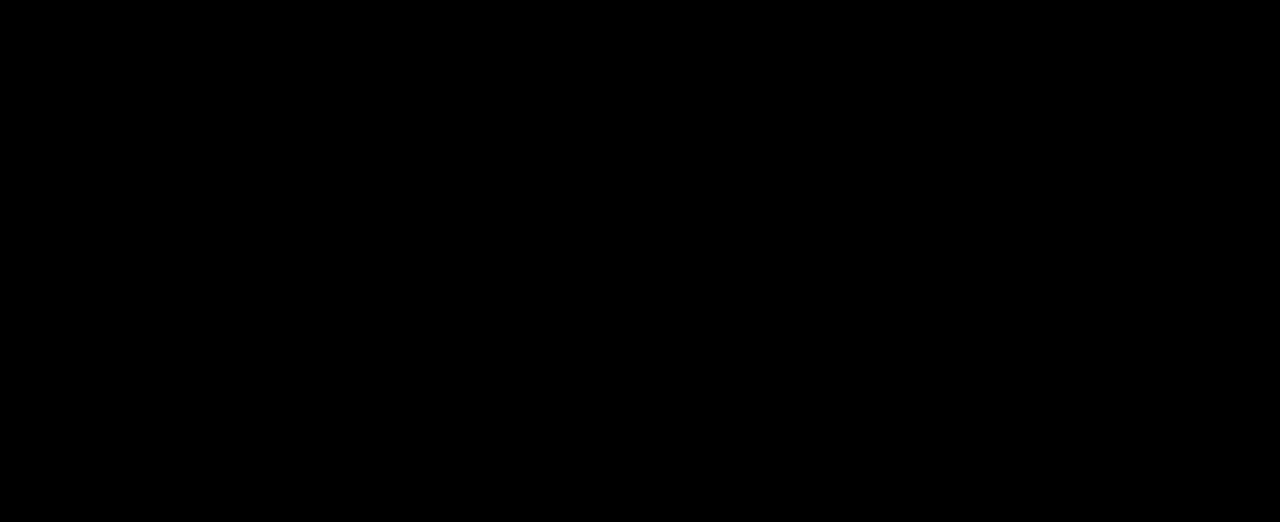
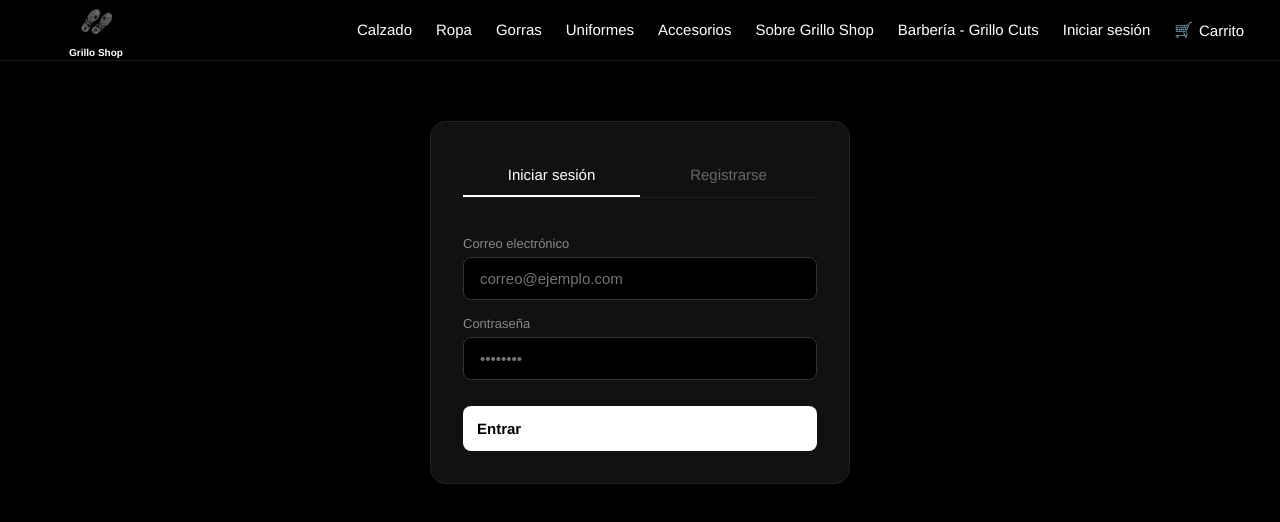
Before and after one commit to danielschez/athlix-catalog, a React (Vite) app in the folder frontend/: page /login in a window 1280 px wide. Before the commit this address had no page. Shown: the top 522 px of the page. Built offline with nearby package versions, Linux system fonts and the light colour scheme.

Commit message:
feat: add login/register page with full form validation and auth context

```diff
--- a/frontend/src/App.jsx
+++ b/frontend/src/App.jsx
@@ -1,5 +1,6 @@
 // src/App.jsx
 import { BrowserRouter, Routes, Route, useLocation } from "react-router-dom";
+import Login from "./pages/Login";
 import Home from "./pages/Home";
 import Calzado from "./pages/Calzado";
 import Ropa from "./pages/Ropa";
@@ -15,12 +16,13 @@ function AppWrapper() {
   const location = useLocation();
 
   // Ocultar footer si la ruta es "/carrito"
-  const hiddenFooterRoutes = ["/carrito", "/barberia"];
+  const hiddenFooterRoutes = ["/carrito", "/barberia", "/about", "/login"];
   const showFooter = !hiddenFooterRoutes.includes(location.pathname);
 
   return (
     <>
       <Routes>
+        <Route path="/login" element={<Login />} />
         <Route path="/" element={<Home />} />
         <Route path="/calzado" element={<Calzado />} />
         <Route path="/ropa" element={<Ropa />} />
--- a/frontend/src/components/Header.jsx
+++ b/frontend/src/components/Header.jsx
@@ -2,10 +2,12 @@
 import { Link } from "react-router-dom";
 import { useState } from "react";
 import { useCart } from "../context/CartContext";
+import { useAuth } from "../context/AuthContext";
 
 export default function Header() {
   const [open, setOpen] = useState(false);
   const { totalItems } = useCart();
+  const { user, logout } = useAuth();
 
   return (
     <header className="border-b border-neutral-800">
@@ -15,11 +17,7 @@ export default function Header() {
           <span className="logo-text">Grillo Shop</span>
         </Link>
 
-        <button
-          className="menu-btn"
-          onClick={() => setOpen(!open)}
-          aria-label="Abrir menú"
-        >
+        <button className="menu-btn" onClick={() => setOpen(!open)} aria-label="Abrir menú">
           ☰
         </button>
 
@@ -31,12 +29,22 @@ export default function Header() {
           <Link to="/accesorios">Accesorios</Link>
           <Link to="/about">Sobre Grillo Shop</Link>
           <Link to="/barberia">Barbería - Grillo Cuts</Link>
+
+          {/* Auth */}
+          {user ? (
+            <>
+              <span style={{ fontSize: "13px", color: "#888" }}>Hola, {user.nombre}</span>
+              <button className="auth-logout-btn" onClick={logout}>Cerrar sesión</button>
+            </>
+          ) : (
+            <Link to="/login">Iniciar sesión</Link>
+          )}
+
+          {/* Carrito - solo desktop */}
           <Link to="/carrito" className="cart-link desktop-only">
             <span className="cart-icon">🛒</span>
             <span className="cart-text">Carrito</span>
-            {totalItems > 0 && (
-              <span className="cart-count">{totalItems}</span>
-            )}
+            {totalItems > 0 && <span className="cart-count">{totalItems}</span>}
           </Link>
         </nav>
       </div>
--- /dev/null
+++ b/frontend/src/context/AuthContext.jsx
@@ -0,0 +1,20 @@
+import { createContext, useContext, useState } from "react";
+
+const AuthContext = createContext();
+
+export function AuthProvider({ children }) {
+  const [user, setUser] = useState(null);
+
+  const login = (nombre) => setUser({ nombre });
+  const logout = () => setUser(null);
+
+  return (
+    <AuthContext.Provider value={{ user, login, logout }}>
+      {children}
+    </AuthContext.Provider>
+  );
+}
+
+export function useAuth() {
+  return useContext(AuthContext);
+}
--- a/frontend/src/index.css
+++ b/frontend/src/index.css
@@ -989,6 +989,31 @@ img {
   display: none;
 }
 
+.pedido-confirmado {
+  text-align: center;
+  padding: 80px 20px;
+  display: flex;
+  flex-direction: column;
+  align-items: center;
+  gap: 16px;
+}
+
+.pedido-icon {
+  font-size: 64px;
+}
+
+.pedido-confirmado h2 {
+  font-size: 28px;
+  font-weight: 700;
+  color: #fff;
+}
+
+.pedido-confirmado p {
+  font-size: 16px;
+  color: #888;
+  max-width: 400px;
+}
+
 @media (max-width: 960px) {
   .filters--desktop {
     display: none;
@@ -1156,3 +1181,148 @@ img {
 .filter-modal .size-button:hover {
   border-color: #111;
 }
+
+.auth-user {
+  display: flex;
+  align-items: center;
+  gap: 12px;
+  font-size: 14px;
+  color: #888;
+}
+
+.auth-logout-btn {
+  font-size: 13px;
+  color: #fff;
+  border: 1px solid #333;
+  padding: 4px 10px;
+  border-radius: 20px;
+  cursor: pointer;
+  transition: all 0.2s;
+}
+
+.auth-logout-btn:hover {
+  border-color: #fff;
+}
+
+.auth-login-btn {
+  font-size: 14px;
+  border: 1px solid #333;
+  padding: 6px 14px;
+  border-radius: 20px;
+  transition: all 0.2s;
+}
+
+.auth-login-btn:hover {
+  border-color: #fff;
+}
+
+.auth-input {
+  width: 100%;
+  padding: 12px 16px;
+  background: #111;
+  border: 1px solid #333;
+  border-radius: 8px;
+  color: #fff;
+  font-size: 15px;
+  outline: none;
+}
+
+.auth-input:focus {
+  border-color: #fff;
+}
+
+.auth-page {
+  display: flex;
+  justify-content: center;
+  align-items: flex-start;
+  padding: 60px 20px;
+  min-height: calc(100vh - 60px);
+}
+
+.auth-card {
+  background: #111;
+  border: 1px solid #222;
+  border-radius: 16px;
+  padding: 32px;
+  width: 100%;
+  max-width: 420px;
+}
+
+.auth-tabs {
+  display: flex;
+  gap: 0;
+  margin-bottom: 28px;
+  border-bottom: 1px solid #222;
+}
+
+.auth-tab {
+  flex: 1;
+  padding: 12px;
+  text-align: center;
+  font-size: 15px;
+  font-weight: 500;
+  color: #666;
+  border-bottom: 2px solid transparent;
+  transition: all 0.2s;
+}
+
+.auth-tab.active {
+  color: #fff;
+  border-bottom-color: #fff;
+}
+
+.auth-form {
+  display: flex;
+  flex-direction: column;
+  gap: 6px;
+}
+
+.auth-label {
+  font-size: 13px;
+  color: #888;
+  margin-top: 10px;
+}
+
+.auth-input {
+  width: 100%;
+  padding: 12px 16px;
+  background: #000;
+  border: 1px solid #333;
+  border-radius: 8px;
+  color: #fff;
+  font-size: 15px;
+  outline: none;
+  transition: border-color 0.2s;
+}
+
+.auth-input:focus {
+  border-color: #fff;
+}
+
+.auth-submit-btn {
+  margin-top: 20px;
+  width: 100%;
+  padding: 14px;
+  background: #fff;
+  color: #000;
+  font-size: 15px;
+  font-weight: 600;
+  border: none;
+  border-radius: 8px;
+  cursor: pointer;
+  transition: opacity 0.2s;
+}
+
+.auth-submit-btn:hover {
+  opacity: 0.85;
+}
+
+.auth-error {
+  background: #1a0000;
+  border: 1px solid #b60808;
+  color: #ff6b6b;
+  font-size: 14px;
+  padding: 10px 14px;
+  border-radius: 8px;
+  margin-bottom: 8px;
+}
--- a/frontend/src/main.jsx
+++ b/frontend/src/main.jsx
@@ -2,13 +2,16 @@
 import ReactDOM from "react-dom/client";
 import { HelmetProvider } from "react-helmet-async";
 import { CartProvider } from "./context/CartContext";
+import { AuthProvider } from "./context/AuthContext";
 import App from "./App";
 import "./index.css";
 
 ReactDOM.createRoot(document.getElementById("root")).render(
   <HelmetProvider>
-    <CartProvider>
-      <App />
-    </CartProvider>
+    <AuthProvider>
+      <CartProvider>
+        <App />
+      </CartProvider>
+    </AuthProvider>
   </HelmetProvider>
 );
--- /dev/null
+++ b/frontend/src/pages/Login.jsx
@@ -0,0 +1,166 @@
+// src/pages/Login.jsx
+import { useState } from "react";
+import { useNavigate } from "react-router-dom";
+import { useAuth } from "../context/AuthContext";
+import Header from "../components/Header";
+
+export default function Login() {
+  const { login } = useAuth();
+  const navigate = useNavigate();
+  const [modo, setModo] = useState("login");
+  const [error, setError] = useState("");
+
+  const [loginForm, setLoginForm] = useState({ correo: "", password: "" });
+  const [registerForm, setRegisterForm] = useState({
+    nombre: "",
+    correo: "",
+    password: "",
+    confirmPassword: "",
+    telefono: "",
+  });
+
+  const handleLogin = () => {
+    setError("");
+    if (!loginForm.correo || !loginForm.password) {
+      setError("Por favor completa todos los campos.");
+      return;
+    }
+    login({ nombre: loginForm.correo.split("@")[0], correo: loginForm.correo });
+    navigate("/");
+  };
+
+  const handleRegister = () => {
+    setError("");
+    const { nombre, correo, password, confirmPassword, telefono } = registerForm;
+
+    if (!nombre || !correo || !password || !confirmPassword || !telefono) {
+      setError("Por favor completa todos los campos.");
+      return;
+    }
+    if (password !== confirmPassword) {
+      setError("Las contraseñas no coinciden.");
+      return;
+    }
+    if (password.length < 6) {
+      setError("La contraseña debe tener al menos 6 caracteres.");
+      return;
+    }
+    if (!/\S+@\S+\.\S+/.test(correo)) {
+      setError("Ingresa un correo válido.");
+      return;
+    }
+
+    login({ nombre, correo });
+    navigate("/");
+  };
+
+  return (
+    <>
+      <Header />
+      <main className="auth-page">
+        <div className="auth-card">
+
+          {/* Tabs */}
+          <div className="auth-tabs">
+            <button
+              className={`auth-tab ${modo === "login" ? "active" : ""}`}
+              onClick={() => { setModo("login"); setError(""); }}
+            >
+              Iniciar sesión
+            </button>
+            <button
+              className={`auth-tab ${modo === "registro" ? "active" : ""}`}
+              onClick={() => { setModo("registro"); setError(""); }}
+            >
+              Registrarse
+            </button>
+          </div>
+
+          {error && <p className="auth-error">{error}</p>}
+
+          {/* LOGIN */}
+          {modo === "login" && (
+            <div className="auth-form">
+              <label className="auth-label">Correo electrónico</label>
+              <input
+                className="auth-input"
+                type="email"
+                placeholder="correo@ejemplo.com"
+                value={loginForm.correo}
+                onChange={(e) => setLoginForm({ ...loginForm, correo: e.target.value })}
+              />
+
+              <label className="auth-label">Contraseña</label>
+              <input
+                className="auth-input"
+                type="password"
+                placeholder="••••••••"
+                value={loginForm.password}
+                onChange={(e) => setLoginForm({ ...loginForm, password: e.target.value })}
+              />
+
+              <button className="auth-submit-btn" onClick={handleLogin}>
+                Entrar
+              </button>
+            </div>
+          )}
+
+          {/* REGISTRO */}
+          {modo === "registro" && (
+            <div className="auth-form">
+              <label className="auth-label">Nombre completo</label>
+              <input
+                className="auth-input"
+                type="text"
+                placeholder="Juan Pérez"
+                value={registerForm.nombre}
+                onChange={(e) => setRegisterForm({ ...registerForm, nombre: e.target.value })}
+              />
+
+              <label className="auth-label">Correo electrónico</label>
+              <input
+                className="auth-input"
+                type="email"
+                placeholder="correo@ejemplo.com"
+                value={registerForm.correo}
+                onChange={(e) => setRegisterForm({ ...registerForm, correo: e.target.value })}
+              />
+
+              <label className="auth-label">Teléfono</label>
+              <input
+                className="auth-input"
+                type="tel"
+                placeholder="442 123 4567"
+                value={registerForm.telefono}
+                onChange={(e) => setRegisterForm({ ...registerForm, telefono: e.target.value })}
+              />
+
+              <label className="auth-label">Contraseña</label>
+              <input
+                className="auth-input"
+                type="password"
+                placeholder="Mínimo 6 caracteres"
+                value={registerForm.password}
+                onChange={(e) => setRegisterForm({ ...registerForm, password: e.target.value })}
+              />
+
+              <label className="auth-label">Repetir contraseña</label>
+              <input
+                className="auth-input"
+                type="password"
+                placeholder="••••••••"
+                value={registerForm.confirmPassword}
+                onChange={(e) => setRegisterForm({ ...registerForm, confirmPassword: e.target.value })}
+              />
+
+              <button className="auth-submit-btn" onClick={handleRegister}>
+                Crear cuenta
+              </button>
+            </div>
+          )}
+
+        </div>
+      </main>
+    </>
+  );
+}
```
